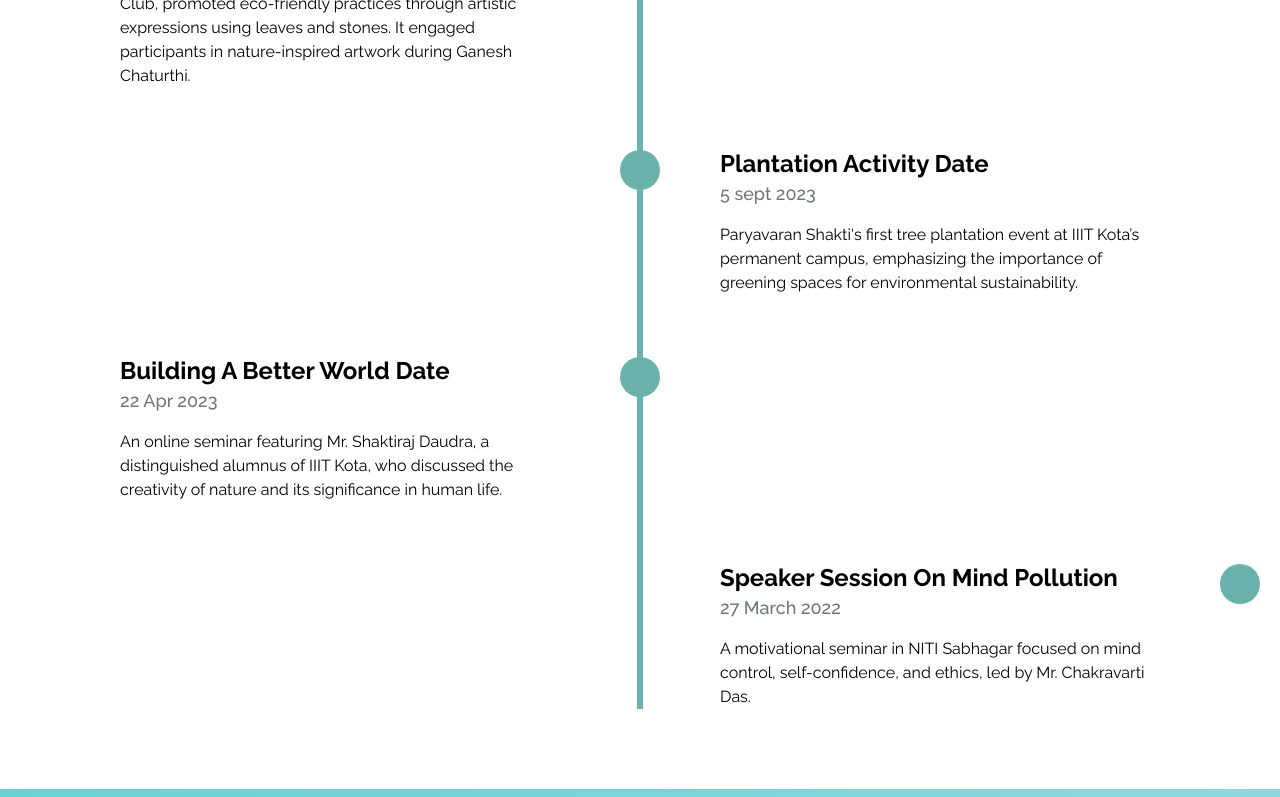
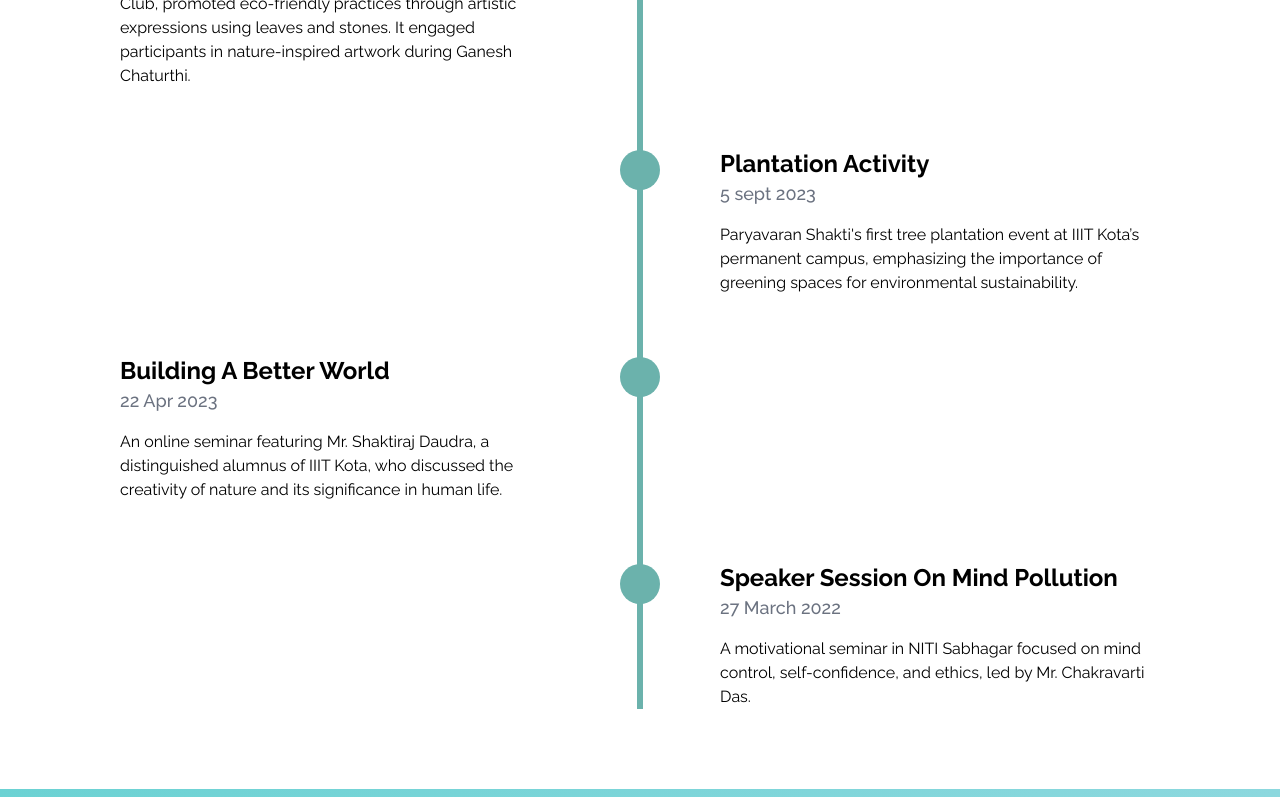
Before and after one commit to ravijat2026/Paryavaran-Shakti, a React (Vite) app: page /events in a window 1280 px wide. Shown: the part 498-1295 px from the top of the page. Built offline with nearby package versions, Linux system fonts and the light colour scheme.

Commit message:
Events page modified

```diff
--- a/src/pages/Events.jsx
+++ b/src/pages/Events.jsx
@@ -32,7 +32,7 @@ const Events = () => {
       <div className="container w-1/2 relative py-[10px] px-[50px]  left-0 md:left-1/2">
         <div className="imgg h-[40px] w-[40px] rounded-full bg-white absolute top-[32px] left-[-20px]"></div>
         <div className="text-box bg-white relative px-[30px] py-[20px] rounded-[10px]">
-          <h2 className='font-bold text-2xl'>Plantation Activity Date</h2>
+          <h2 className='font-bold text-2xl'>Plantation Activity</h2>
           <small className='font-medium text-lg text-gray-500'>5 sept 2023</small>
           <p className='text-md'>Paryavaran Shakti's first tree plantation event at IIIT Kota’s permanent campus, emphasizing the importance of greening spaces for environmental sustainability.</p>
           <span className='rightc-arrow'></span>
@@ -42,7 +42,7 @@ const Events = () => {
       <div className="container w-1/2 relative py-[10px] px-[50px] left-0">
         <div className="imgg h-[40px] w-[40px] rounded-full bg-white absolute top-[32px] right-[-20px]"></div>
         <div className="text-box bg-white relative px-[30px] py-[20px] rounded-[10px]">
-          <h2 className='font-bold text-2xl'>Building A Better World Date</h2>
+          <h2 className='font-bold text-2xl'>Building A Better World</h2>
           <small className='font-medium text-lg text-gray-500'>22 Apr 2023</small>
           <p className='text-md'> An online seminar featuring Mr. Shaktiraj Daudra, a distinguished alumnus of IIIT Kota, who discussed the creativity of nature and its significance in human life.
           </p>
@@ -51,13 +51,13 @@ const Events = () => {
       </div>
 
       <div className="container w-1/2 relative py-[10px] px-[50px] left-0 md:left-1/2">
-        <div className="imgg h-[40px] w-[40px] rounded-full bg-white absolute top-[32px] right-[-20px]"></div>
+        <div className="imgg h-[40px] w-[40px] rounded-full bg-white absolute top-[32px] left-[-20px]"></div>
         <div className="text-box bg-white relative px-[30px] py-[20px] rounded-[10px]">
           <h2 className='font-bold text-2xl'> Speaker Session On Mind Pollution</h2>
           <small className='font-medium text-lg text-gray-500'>27 March 2022</small>
           <p className='text-md'> A motivational seminar in NITI Sabhagar focused on mind control, self-confidence, and ethics, led by Mr. Chakravarti Das.
           </p>
-          <span className='leftc-arrow'></span>
+          <span className='rightc-arrow'></span>
         </div>
       </div>
 
```
